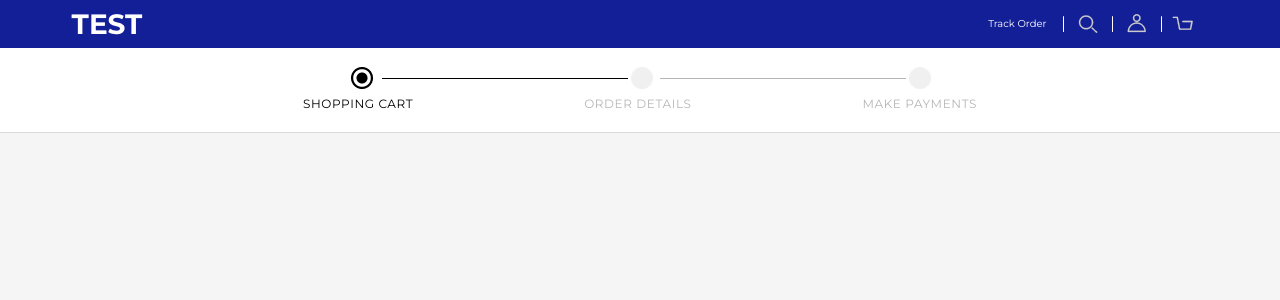
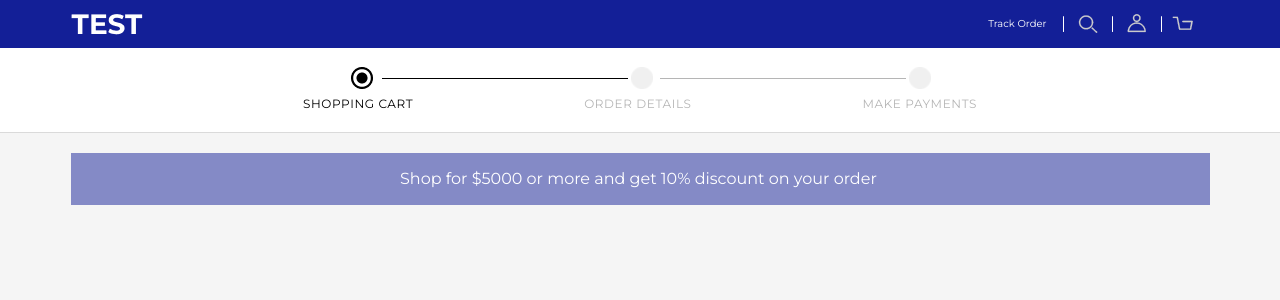
Before and after one commit to Hritvik-Mohan/codemonk-tech-assignment, a React (Vite) app: page / in a window 1280 px wide. Shown: the top 300 px of the page. Built offline with nearby package versions, Linux system fonts and the light colour scheme.

Commit message:
Add Banner

```diff
--- a/src/App.jsx
+++ b/src/App.jsx
@@ -1,4 +1,5 @@
 import './App.css'
+import Banner from './components/Banner/Banner'
 import CartNav from './components/CartNav/CartNav'
 import HeaderBar from './components/HeaderBar/HeaderBar'
 
@@ -8,6 +9,7 @@ function App() {
     <div className="App">
       <HeaderBar />
       <CartNav />
+      <Banner />
     </div>
   )
 }
--- /dev/null
+++ b/src/components/Banner/Banner.css
@@ -0,0 +1,23 @@
+.banner {
+    display: none;
+}
+
+@media (min-width: 480px) {
+    .banner {
+        display: flex;
+    }
+
+    .banner-container {
+        background-color: var(--clr-accent-light);
+        width: 100%;
+    }
+
+    .banner-text {
+        font-size: min(3vw, 1rem);
+        color: var(--clr-white);
+        max-width: 480px;
+        margin: 0 auto;
+        padding: 0.875rem 0;
+        margin-top: 1.25rem;
+    }
+}
--- /dev/null
+++ b/src/components/Banner/Banner.jsx
@@ -0,0 +1,13 @@
+import './Banner.css'
+
+export default function banner() {
+  return (
+    <div className='banner'>
+      <div className="container">
+        <div className="banner-container">
+          <p className='banner-text'>Shop for $5000 or more and get 10% discount on your order</p>
+        </div>
+      </div>
+    </div>
+  )
+}
```
